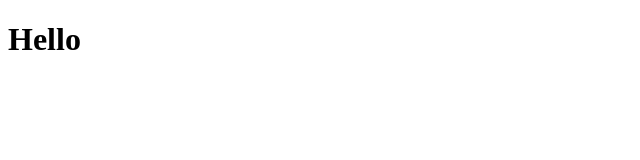
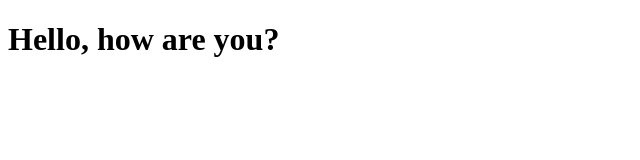
Before and after one commit to TejashriBodake/demo-practical, a plain HTML site: page index.html in a window 1280 px wide. Shown: the whole page, without its empty margins (0-640 px from the left). Drawn offline with Linux system fonts and the light colour scheme.

Commit message:
updated index.html

```diff
--- a/index.html
+++ b/index.html
@@ -4,6 +4,6 @@
     <title>Hey There</title>
 </head>
 <body>
-    <h1>Hello</h1>
+    <h1>Hello, how are you?</h1>
 </body>
 </html>
```
